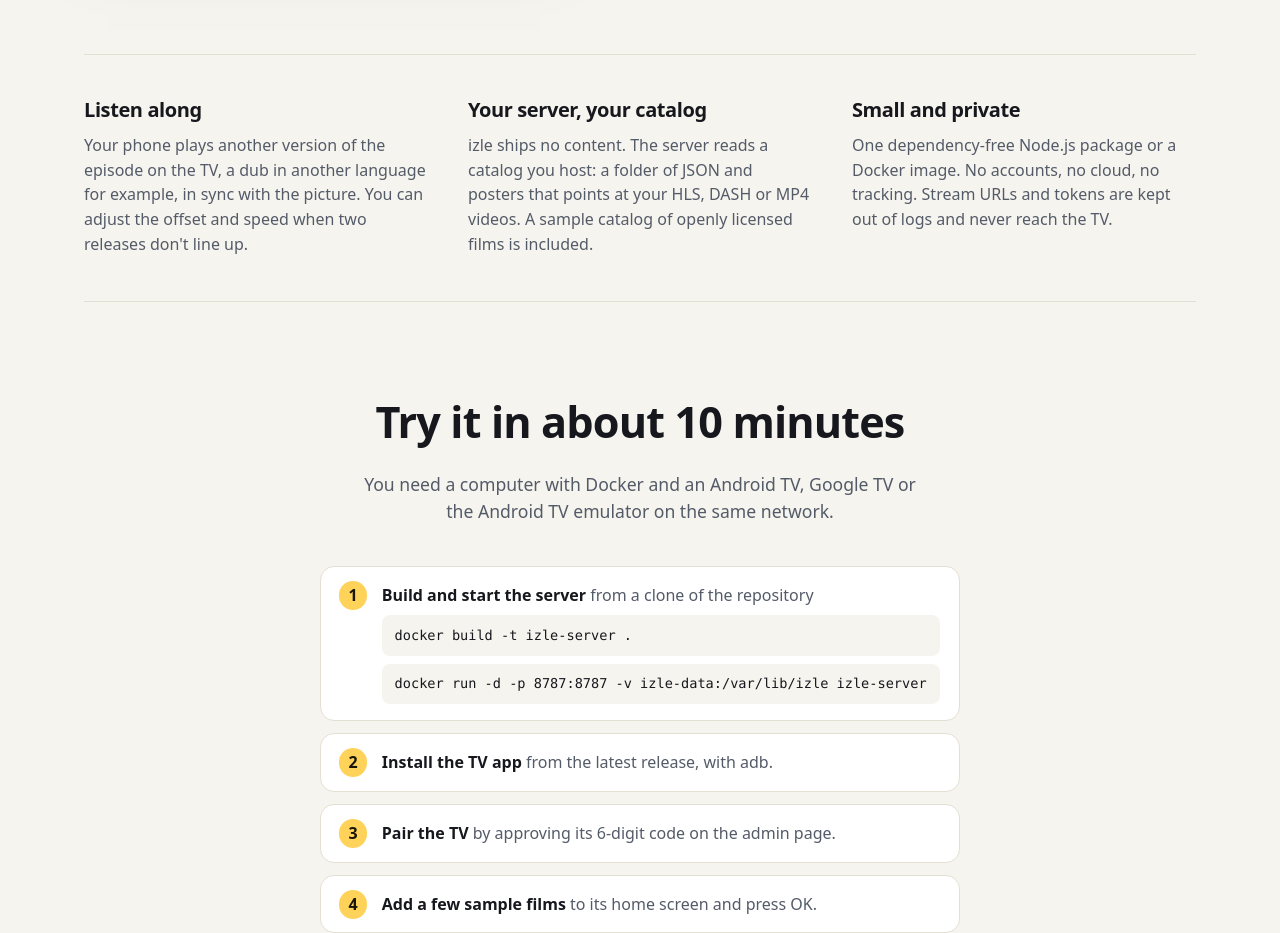
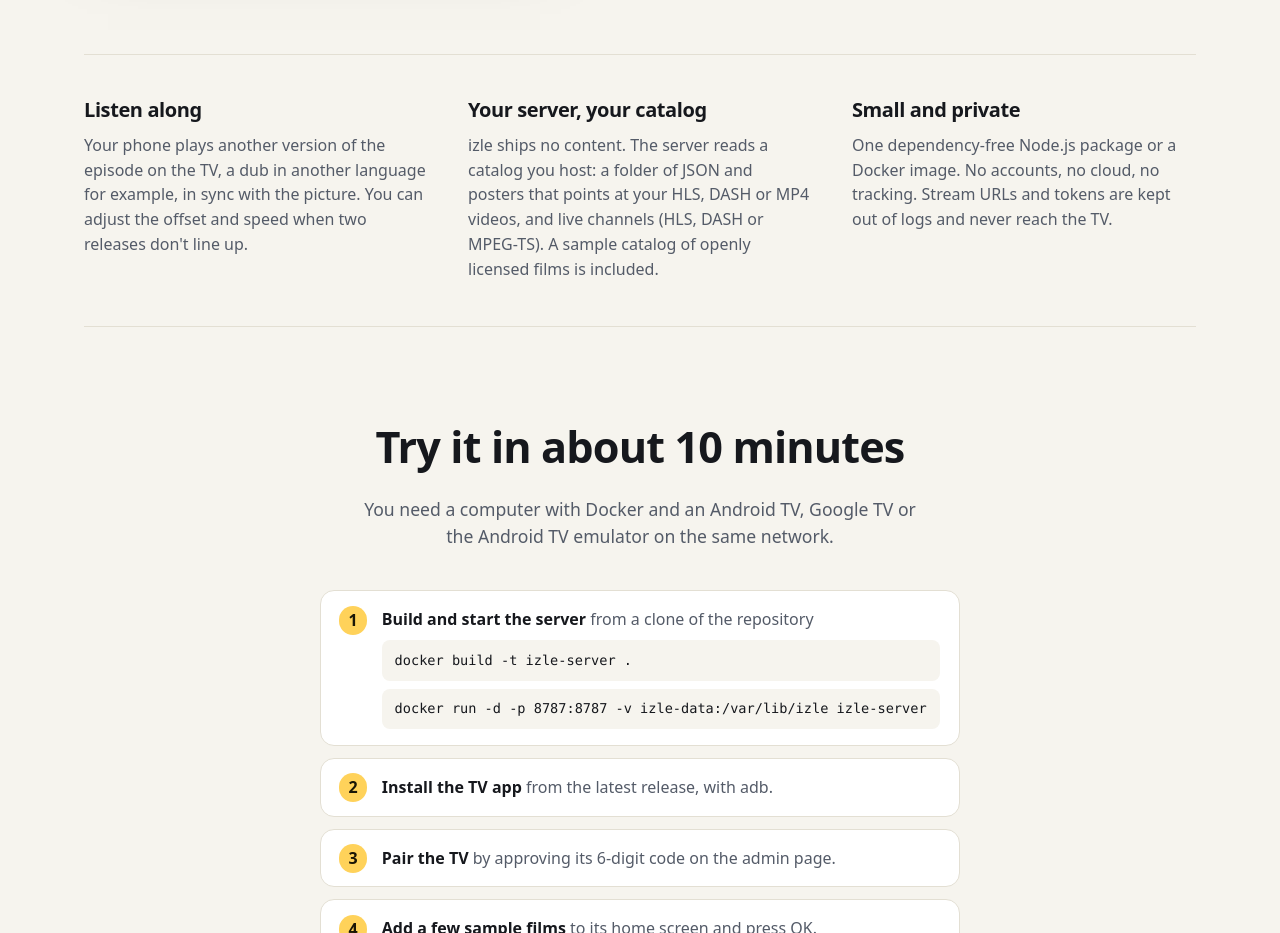
Before and after one commit to mickeiik/izle, a website: page site/index.html in a window 1280 px wide. Shown: the part 1980-2913 px from the top of the page. Drawn offline with Linux system fonts and the light colour scheme; files whose address does not match are found by name.

Commit message:
README and site: live channels

```diff
--- a/site/index.html
+++ b/site/index.html
@@ -99,7 +99,8 @@
       <div>
         <h3>Your server, your catalog</h3>
         <p>izle ships no content. The server reads a catalog you host: a folder of JSON and posters that points at your
-          HLS, DASH or MP4 videos. A sample catalog of openly licensed films is included.</p>
+          HLS, DASH or MP4 videos, and live channels (HLS, DASH or MPEG-TS). A sample catalog of openly licensed films
+          is included.</p>
       </div>
       <div>
         <h3>Small and private</h3>
```
Also changed, not shown: README.md.
